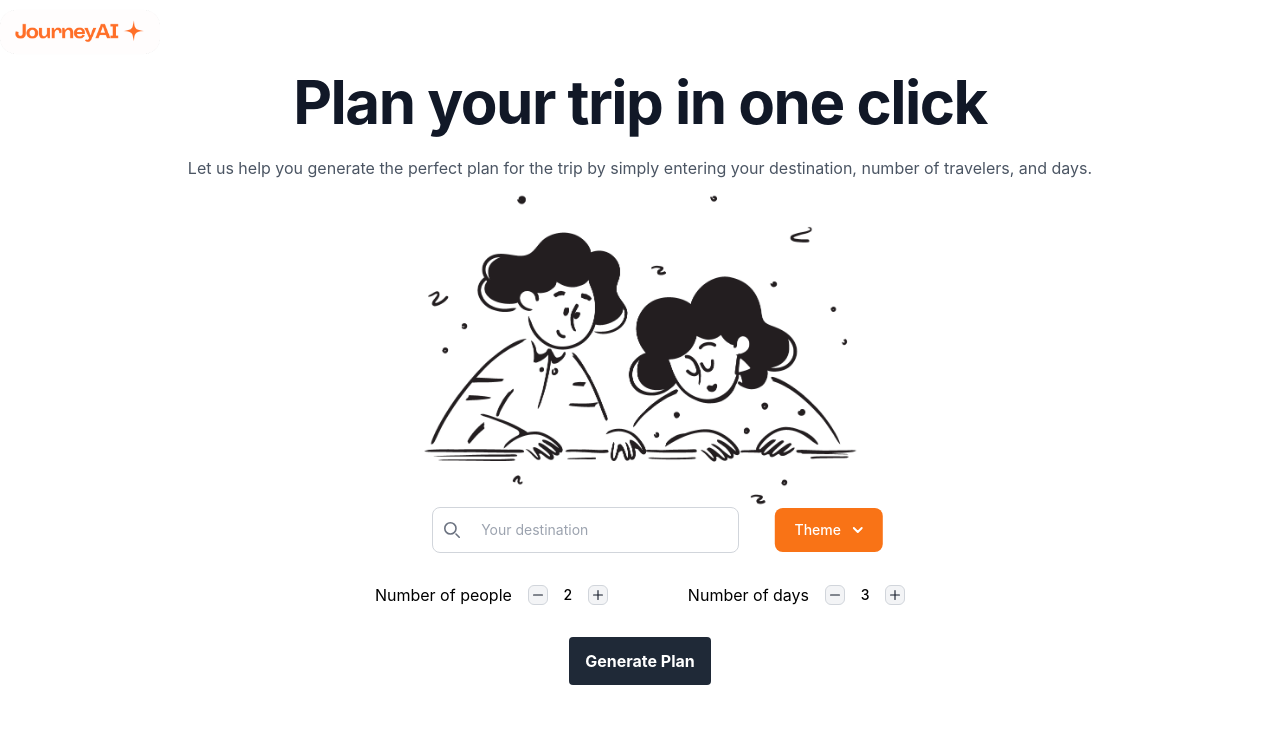
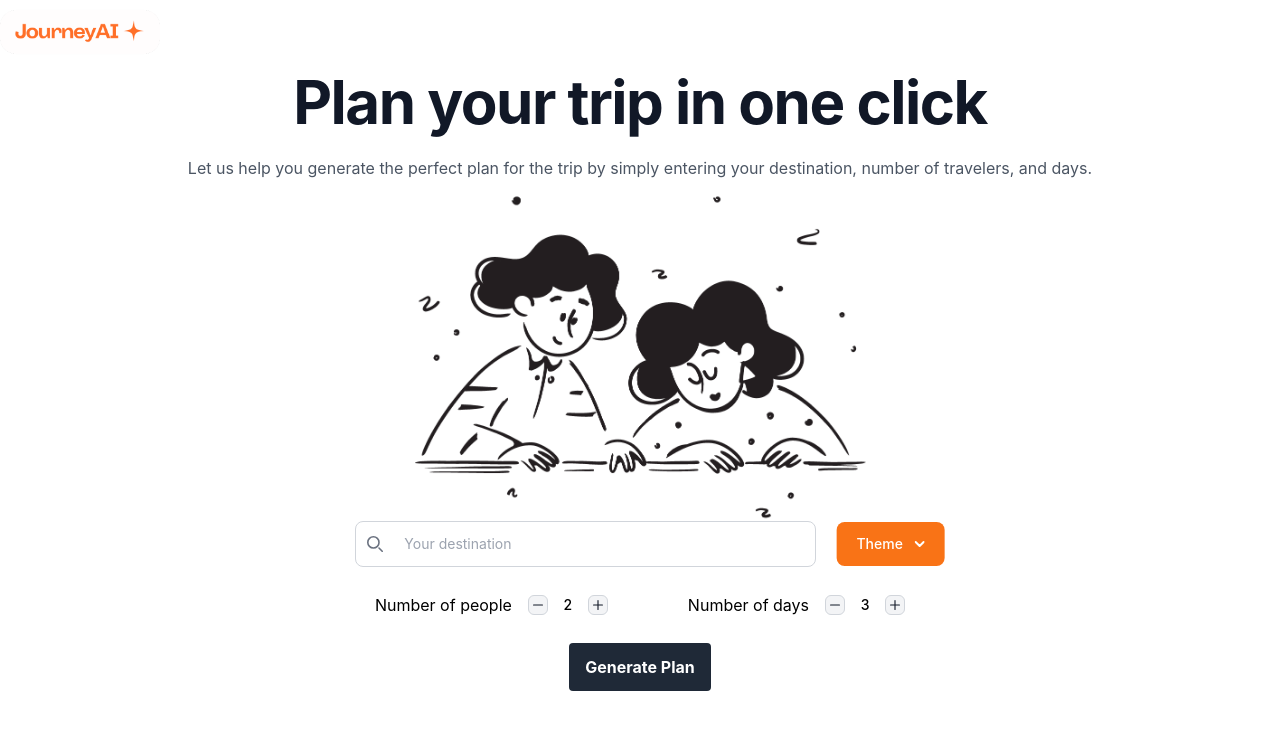
Before and after one commit to TamSuj/JourneyAI, a React (Create React App) app in the folder journey-ai/: page / in a window 1280 px wide. Shown: the top 730 px of the page. Built offline with nearby package versions, Linux system fonts and the light colour scheme; no server answers.

Commit message:
Fixed format

```diff
--- a/journey-ai/src/App.css
+++ b/journey-ai/src/App.css
@@ -54,12 +54,12 @@
 .slide {
   width: 100%;
   height: 100%;
-  transform: translateX(-180%);
+  transform: translateX(-300%);
 }
 
 .landing-icon {
   width: 50vw;
-  max-width: 450px;
+  max-width: 470px;
   height: auto;
   display: block;
   margin-left: auto;
@@ -88,7 +88,8 @@
     margin: 0 3.5rem 0 3.5rem;
   }
   .search-parent {
-    justify-content: space-between;
+    display: block;
+    justify-content: center;
   }
 }
 
--- a/journey-ai/src/components/Command.jsx
+++ b/journey-ai/src/components/Command.jsx
@@ -61,7 +61,7 @@ function Command() {
             {/*Logo*/}
             <img className={"logo-orange"} src={"logo-orange.png"} alt='journeyAI Icon'/>
             <div className={"search-parent"}>
-                <div className={"w-full max-w-3xl"}>
+                <div className={"w-full min-w-2/3 lg:max-w-6xl"}>
                     <LocationInput setLocation={setLocation}/>
                 </div>
                 <div>
@@ -72,10 +72,10 @@ function Command() {
             </div>
 
             <div className={"trip-options"}>
-                <div className={"mr-10"}>
+                <div className={"mx-10"}>
                     <PeopleCount setNumOfPeople={setNumOfPeople}/>
                 </div>
-                <div className={"ml-10"}>
+                <div className={"mx-10"}>
                     <DayCount setNumberOfDay={setDay}/>
                 </div>
             </div>
--- a/journey-ai/src/components/DayCount.jsx
+++ b/journey-ai/src/components/DayCount.jsx
@@ -34,7 +34,7 @@ function DayCount({setNumberOfDay}){
     };
 
     return (
-        <div className="flex items-center justify-between md:order-3 md:justify-end my-3 sm:my-6">
+        <div className="flex items-center justify-between md:order-3 md:justify-end my-5">
             <label htmlFor="counter-input" className="sr-only">
                 Choose quantity:
             </label>
--- a/journey-ai/src/components/LocationInput.jsx
+++ b/journey-ai/src/components/LocationInput.jsx
@@ -24,7 +24,6 @@ function LocationInput({ setLocation }) {
                         type="search"
                         id="search"
                         onChange={handleChange}
-                        // className="block w-3/5 p-3 ps-12 text-sm text-black border border-gray-300 rounded-lg bg-white focus:ring-blue-500 focus:border-blue-500 dark:bg-gray-700 dark:border-gray-600 dark:placeholder-gray-400 dark:text-white dark:focus:ring-blue-500 dark:focus:border-blue-500"
                         className="block w-2/5 p-3 ps-12 text-sm text-black border border-gray-300 rounded-lg bg-white focus:ring-blue-500 focus:border-blue-500"
                         placeholder="Your destination"
                         required
--- a/journey-ai/src/components/PeopleCount.jsx
+++ b/journey-ai/src/components/PeopleCount.jsx
@@ -34,7 +34,7 @@ function PeopleCount({ setNumOfPeople }) {
     };
 
     return (
-        <div className="flex items-center justify-between md:order-3 md:justify-end my-6">
+        <div className="flex items-center justify-between md:order-3 md:justify-end my-5">
             <label >Number of people</label>
             <div className="flex items-center sm:ml-4">
                 <button
```
